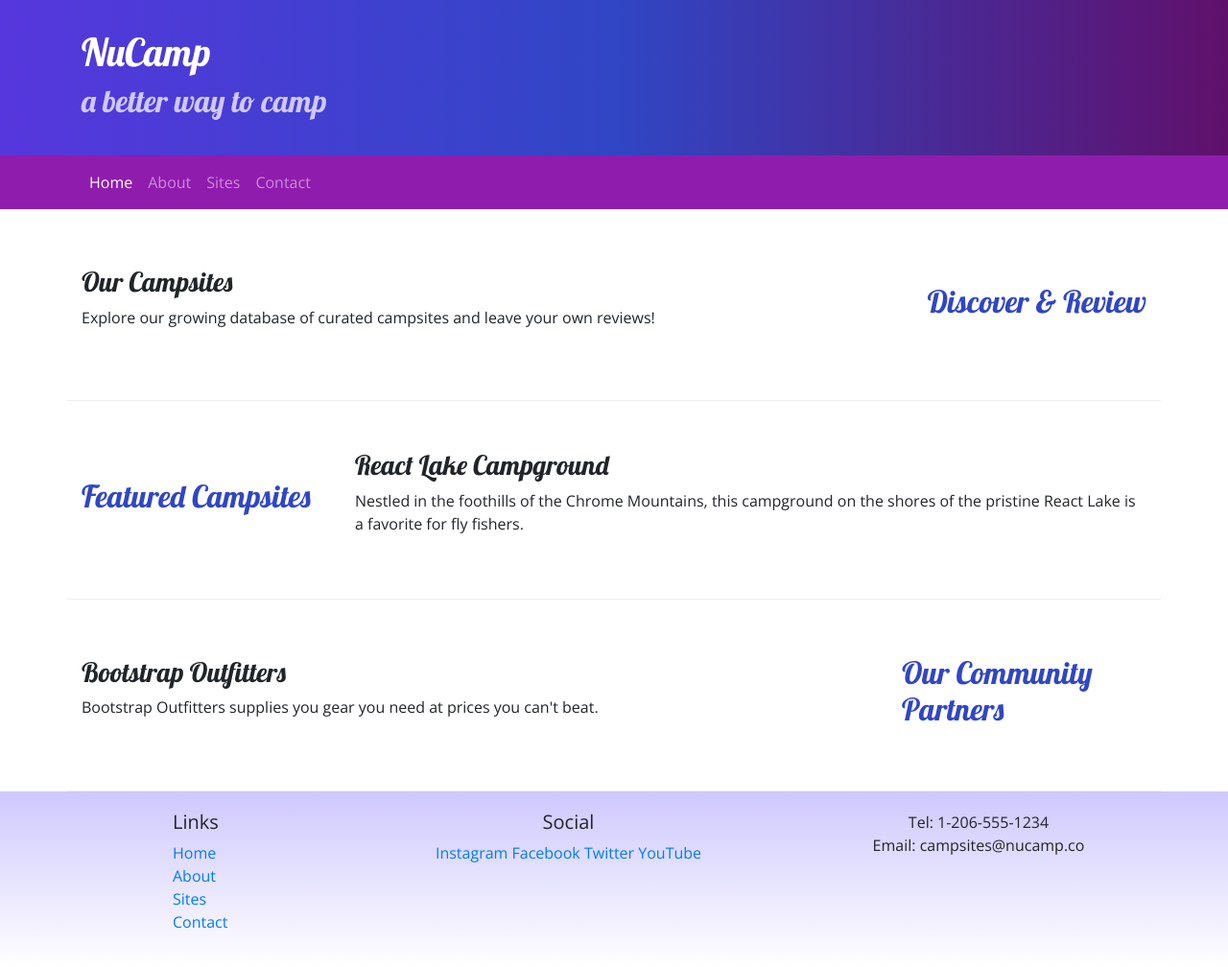
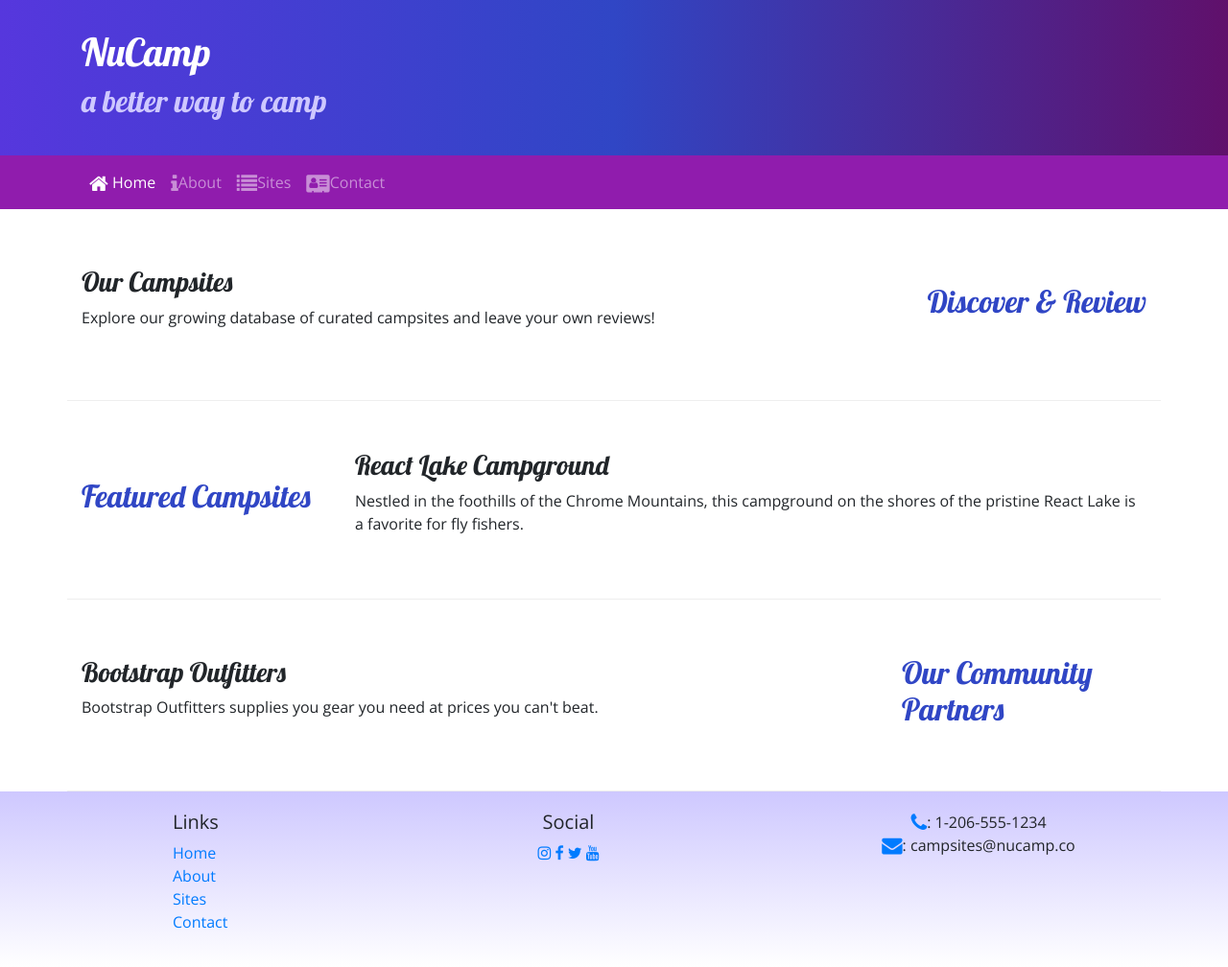
Before and after one commit to bmisrah/Nucampsite, a website: page index.html in a window 1280 px wide. Shown: the whole page at 96% size. Drawn offline with nearby package versions, Linux system fonts and the light colour scheme.

Commit message:
icons added

```diff
--- a/index.html
+++ b/index.html
@@ -11,9 +11,15 @@
       href="node_modules/bootstrap/dist/css/bootstrap.min.css"
     />
 
-
     <!-- Additional CSS must be placed after Bootstrap CSS -->
-    <link rel="stylesheet" href="https://fonts.googleapis.com/css?family=Lobster|Open+Sans" />
+    <link
+      rel="stylesheet"
+      href="node_modules/font-awesome/css/font-awesome.min.css"
+    />
+    <link
+      rel="stylesheet"
+      href="https://fonts.googleapis.com/css?family=Lobster|Open+Sans"
+    />
     <link rel="stylesheet" href="css/styles.css" />
 
     <title>NuCamp: A Better Way To Camp</title>
@@ -32,21 +38,41 @@
     </header>
     <nav class="navbar navbar-expand-sm navbar-dark sticky-top">
       <div class="container">
-      <button class="navbar-toggler ml-auto" type="button" data-toggle="collapse" data-target="#nucampNavbar">
+        <button
+          class="navbar-toggler ml-auto"
+          type="button"
+          data-toggle="collapse"
+          data-target="#nucampNavbar"
+        >
           <span class="navbar-toggler-icon"></span>
         </button>
 
         <div class="collapse navbar-collapse" id="nucampNavbar">
           <ul class="navbar-nav">
-          <li class="nav-item active"><a class="nav-link" href="#">Home</a></li>
-          <li class="nav-item"><a class="nav-link" href="aboutus.html">About</a></li>
-          <li class="nav-item"><a class="nav-link" href="#">Sites</a></li>
-          <li class="nav-item"><a class="nav-link" href="#">Contact</a></li>
+            <li class="nav-item active">
+              <a class="nav-link" href="#"
+                ><i class="fa fa-home fa-lg"></i> Home</a
+              >
+            </li>
+            <li class="nav-item">
+              <a class="nav-link" href="aboutus.html"
+                ><i class="fa fa-info fa-lg"></i>About</a
+              >
+            </li>
+            <li class="nav-item">
+              <a class="nav-link" href="#"
+                ><i class="fa fa-list fa-lg"></i>Sites</a
+              >
+            </li>
+            <li class="nav-item">
+              <a class="nav-link" href="#"
+                ><i class="fa fa-address-card fa-lg"></i>Contact</a
+              >
+            </li>
           </ul>
         </div>
       </div>
     </nav>
-
 
     <div class="container">
       <div class="row row-content align-items-center">
@@ -55,7 +81,7 @@
         </div>
         <div class="col">
           <h3>Our Campsites</h3>
-          <p class="d-none d-sm-block ">
+          <p class="d-none d-sm-block">
             Explore our growing database of curated campsites and leave your own
             reviews!
           </p>
@@ -70,7 +96,7 @@
         </div>
         <div class="col">
           <h3>React Lake Campground</h3>
-          <p class="d-none d-sm-block ">
+          <p class="d-none d-sm-block">
             Nestled in the foothills of the Chrome Mountains, this campground on
             the shores of the pristine React Lake is a favorite for fly fishers.
           </p>
@@ -81,11 +107,11 @@
     <div class="container">
       <div class="row row-content align-items-center">
         <div class="col-sm-4 order-sm-last col-md-3">
-          <h2 >Our Community Partners</h2>
+          <h2>Our Community Partners</h2>
         </div>
         <div class="col">
           <h3>Bootstrap Outfitters</h3>
-          <p class="d-none d-sm-block ">
+          <p class="d-none d-sm-block">
             Bootstrap Outfitters supplies you gear you need at prices you can't
             beat.
           </p>
@@ -94,7 +120,6 @@
     </div>
 
     <footer>
-
       <div class="container">
         <div class="row">
           <div class="col-4 col-sm-2 offset-1">
@@ -108,14 +133,16 @@
           </div>
           <div class="col-6 col-sm-5 text-center">
             <h5>Social</h5>
-        <a href="http://instagram.com/">Instagram</a>
-        <a href="http://facebook.com/">Facebook</a>
-        <a href="http://twitter.com/">Twitter</a>
-        <a href="http://youtube.com/">YouTube</a>
+            <a href="http://instagram.com/"><i class="fa fa-instagram"></i></a>
+            <a href="http://facebook.com/"><i class="fa fa-facebook"></i></a>
+            <a href="http://twitter.com/"><i class="fa fa-twitter"></i></a>
+            <a href="http://youtube.com/"><i class="fa fa-youtube"></i></a>
           </div>
           <div class="col-sm-4 text-center">
-        Tel: 1-206-555-1234<br />
-        Email: campsites@nucamp.co
+            <i class="fa fa-phone fa-lg text-primary"></i>: 1-206-555-1234<br />
+            <i class="fa fa-envelope fa-lg text-primary"></i>: campsites@nucamp.co
+          </div>
+        </div>
       </div>
     </footer>
 
--- a/package.json
+++ b/package.json
@@ -4,7 +4,7 @@
   "description": "This is a website for the fictional campsites review site Nucamp",
   "main": "index.html",
   "scripts": {
-    "lite":"lite-server",
+    "lite": "lite-server",
     "start": "npm run lite",
     "test": "echo \"Error: no test specified\" && exit 1"
   },
@@ -15,6 +15,7 @@
   },
   "dependencies": {
     "bootstrap": "^4.0.0",
+    "font-awesome": "^4.7.0",
     "jquery": "^3.3.1",
     "popper.js": "^1.12.9"
   }
```
Also changed, not shown: aboutus.html (+26 -10 lines), 1 other file. Lines whose indentation alone changed are shown as unchanged.
